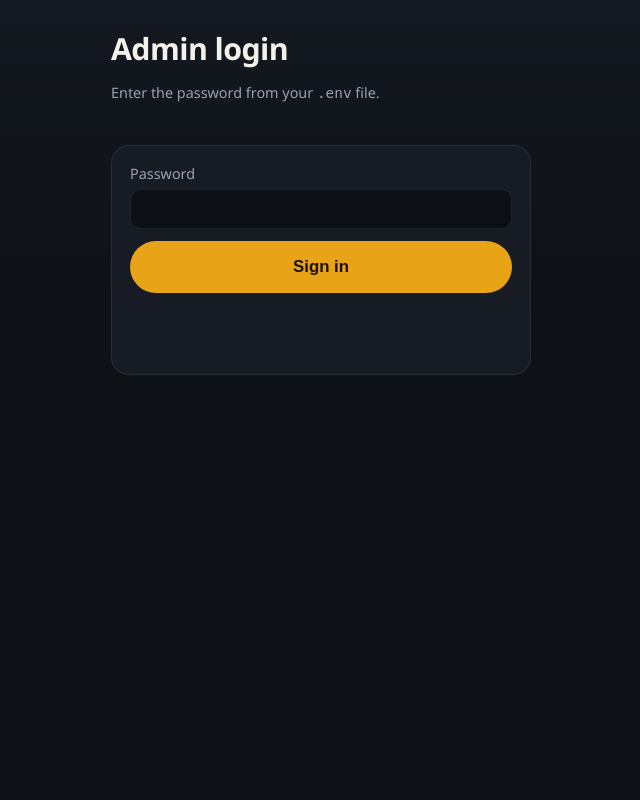
After one commit to ZeNyfh/slideshowUpload, a Flask app: template templates/login.html in a window 1280 px wide. The commit adds this page. Shown: the whole page, without its empty margins (319-959 px from the left). Run offline with Flask 3, Linux system fonts and the light colour scheme; the template is opened without the code that fills it, so the values that code supplies are empty.

Commit message:
add admin password

```diff
--- a/app.py
+++ b/app.py
@@ -3,23 +3,32 @@
 from __future__ import annotations
 
 import json
+import os
+import secrets
 import threading
 import uuid
 from datetime import datetime, timezone
+from functools import wraps
 from pathlib import Path
 
+from dotenv import load_dotenv
 from flask import (
     Flask,
     abort,
     jsonify,
+    redirect,
     render_template,
     request,
     send_from_directory,
+    session,
+    url_for,
 )
 from PIL import Image, ImageOps
 from werkzeug.utils import secure_filename
 
 BASE_DIR = Path(__file__).resolve().parent
+load_dotenv(BASE_DIR / ".env")
+
 UPLOAD_DIR = BASE_DIR / "uploads"
 DATA_DIR = BASE_DIR / "data"
 STATE_PATH = DATA_DIR / "state.json"
@@ -30,8 +39,31 @@ DEFAULT_DURATION = 5
 
 app = Flask(__name__)
 app.config["MAX_CONTENT_LENGTH"] = MAX_CONTENT_LENGTH
+app.config["SECRET_KEY"] = os.environ.get("SECRET_KEY") or secrets.token_hex(32)
+app.config["SESSION_COOKIE_HTTPONLY"] = True
+app.config["SESSION_COOKIE_SAMESITE"] = "Lax"
 
 _lock = threading.RLock()
+
+
+def _admin_password() -> str:
+    return os.environ.get("ADMIN_PASSWORD", "").strip()
+
+
+def _is_admin() -> bool:
+    return bool(session.get("admin"))
+
+
+def require_admin(view):
+    @wraps(view)
+    def wrapped(*args, **kwargs):
+        if not _is_admin():
+            if request.path.startswith("/api/"):
+                return jsonify({"ok": False, "error": "Unauthorized"}), 401
+            return redirect(url_for("admin_login_page"))
+        return view(*args, **kwargs)
+
+    return wrapped
 
 
 def _utc_now() -> str:
@@ -182,9 +214,43 @@ def view_page():
     return render_template("view.html")
 
 
+@app.get("/admin/login")
+def admin_login_page():
+    if _is_admin():
+        return redirect(url_for("admin_page"))
+    if not _admin_password():
+        return (
+            "ADMIN_PASSWORD is not set. Add it to .env and restart the server.",
+            503,
+        )
+    return render_template("login.html")
+
+
 @app.get("/admin")
+@require_admin
 def admin_page():
     return render_template("admin.html")
+
+
+@app.post("/api/admin/login")
+def api_admin_login():
+    expected = _admin_password()
+    if not expected:
+        return jsonify({"ok": False, "error": "ADMIN_PASSWORD not configured"}), 503
+    payload = request.get_json(silent=True) or {}
+    password = payload.get("password", request.form.get("password", ""))
+    if not isinstance(password, str) or not secrets.compare_digest(password, expected):
+        return jsonify({"ok": False, "error": "Wrong password"}), 401
+    session.clear()
+    session["admin"] = True
+    session.permanent = True
+    return jsonify({"ok": True})
+
+
+@app.post("/api/admin/logout")
+def api_admin_logout():
+    session.clear()
+    return jsonify({"ok": True})
 
 
 @app.get("/media/<path:filename>")
@@ -217,6 +283,7 @@ def api_upload():
 
 
 @app.post("/api/admin/upload")
+@require_admin
 def api_admin_upload():
     """Bulk upload from /admin (appended to rotation, no priority jump)."""
     files = request.files.getlist("images") or request.files.getlist("image")
@@ -240,6 +307,7 @@ def api_admin_upload():
 
 
 @app.get("/api/images")
+@require_admin
 def api_images():
     with _lock:
         state = _load_state()
@@ -318,6 +386,7 @@ def api_config():
 
 
 @app.post("/api/admin/config")
+@require_admin
 def api_admin_config():
     payload = request.get_json(silent=True) or {}
     duration = payload.get("slide_duration", request.form.get("slide_duration"))
@@ -337,6 +406,7 @@ def api_admin_config():
 
 @app.delete("/api/admin/images/<image_id>")
 @app.post("/api/admin/images/<image_id>/delete")
+@require_admin
 def api_admin_delete(image_id: str):
     with _lock:
         state = _load_state()
@@ -361,6 +431,7 @@ def api_admin_delete(image_id: str):
 
 
 @app.post("/api/admin/clear")
+@require_admin
 def api_admin_clear():
     with _lock:
         state = _load_state()
@@ -379,19 +450,19 @@ def create_app() -> Flask:
     DATA_DIR.mkdir(parents=True, exist_ok=True)
     if not STATE_PATH.exists():
         _save_state(_default_state())
+    if not _admin_password():
+        print("WARNING: ADMIN_PASSWORD is empty — set it in .env")
     return app
 
 
 if __name__ == "__main__":
-    import os
-
     create_app()
     host = os.environ.get("HOST", "0.0.0.0")
     port = int(os.environ.get("PORT", "5050"))
     print(f"Slideshow server on http://{host}:{port}")
     print("  /upload  phone upload")
     print("  /view    slideshow display")
-    print("  /admin   manage images + duration")
+    print("  /admin   manage images + duration (password required)")
     try:
         from waitress import serve
 
--- a/requirements.txt
+++ b/requirements.txt
@@ -1,3 +1,4 @@
 flask>=3.0,<4
 waitress>=3.0,<4
 Pillow>=10.0,<12
+python-dotenv>=1.0,<2
--- /dev/null
+++ b/static/login.js
@@ -0,0 +1,26 @@
+(() => {
+  const form = document.getElementById("loginForm");
+  const password = document.getElementById("password");
+  const status = document.getElementById("status");
+
+  form.addEventListener("submit", async (e) => {
+    e.preventDefault();
+    status.textContent = "Signing in…";
+    status.className = "status";
+    try {
+      const res = await fetch("/api/admin/login", {
+        method: "POST",
+        headers: { "Content-Type": "application/json" },
+        body: JSON.stringify({ password: password.value }),
+      });
+      const data = await res.json().catch(() => ({}));
+      if (!res.ok || !data.ok) {
+        throw new Error(data.error || "Wrong password");
+      }
+      window.location.href = "/admin";
+    } catch (err) {
+      status.textContent = err.message || "Login failed";
+      status.className = "status err";
+    }
+  });
+})();
--- a/static/style.css
+++ b/static/style.css
@@ -266,7 +266,9 @@ label.field {
   font-size: 0.9rem;
 }
 
-label.field input[type="number"] {
+label.field input[type="number"],
+label.field input[type="password"],
+label.field input[type="text"] {
   width: 120px;
   padding: 10px 12px;
   border-radius: 10px;
@@ -274,6 +276,11 @@ label.field input[type="number"] {
   background: #0c0f14;
   color: var(--ink);
   font-size: 1rem;
+}
+
+label.field input[type="password"],
+label.field input[type="text"] {
+  width: 100%;
 }
 
 .grid {
--- /dev/null
+++ b/templates/login.html
@@ -0,0 +1,29 @@
+<!DOCTYPE html>
+<html lang="en">
+<head>
+  <meta charset="utf-8" />
+  <meta name="viewport" content="width=device-width, initial-scale=1" />
+  <meta name="theme-color" content="#0e1116" />
+  <title>Admin login</title>
+  <link rel="stylesheet" href="/static/style.css" />
+</head>
+<body class="admin-page">
+  <main class="admin-wrap" style="max-width: 420px;">
+    <header>
+      <h1>Admin login</h1>
+      <p class="muted">Enter the password from your <code>.env</code> file.</p>
+    </header>
+    <section class="panel">
+      <form id="loginForm" class="row" style="flex-direction: column; align-items: stretch;">
+        <label class="field">
+          Password
+          <input type="password" id="password" name="password" autocomplete="current-password" required />
+        </label>
+        <button type="submit" class="btn btn-primary">Sign in</button>
+        <p class="status" id="status" aria-live="polite"></p>
+      </form>
+    </section>
+  </main>
+  <script src="/static/login.js"></script>
+</body>
+</html>
```
Also changed, not shown: static/admin.js (+19 -0 lines), templates/admin.html (+6 -3 lines), README.md, 1 other file.
